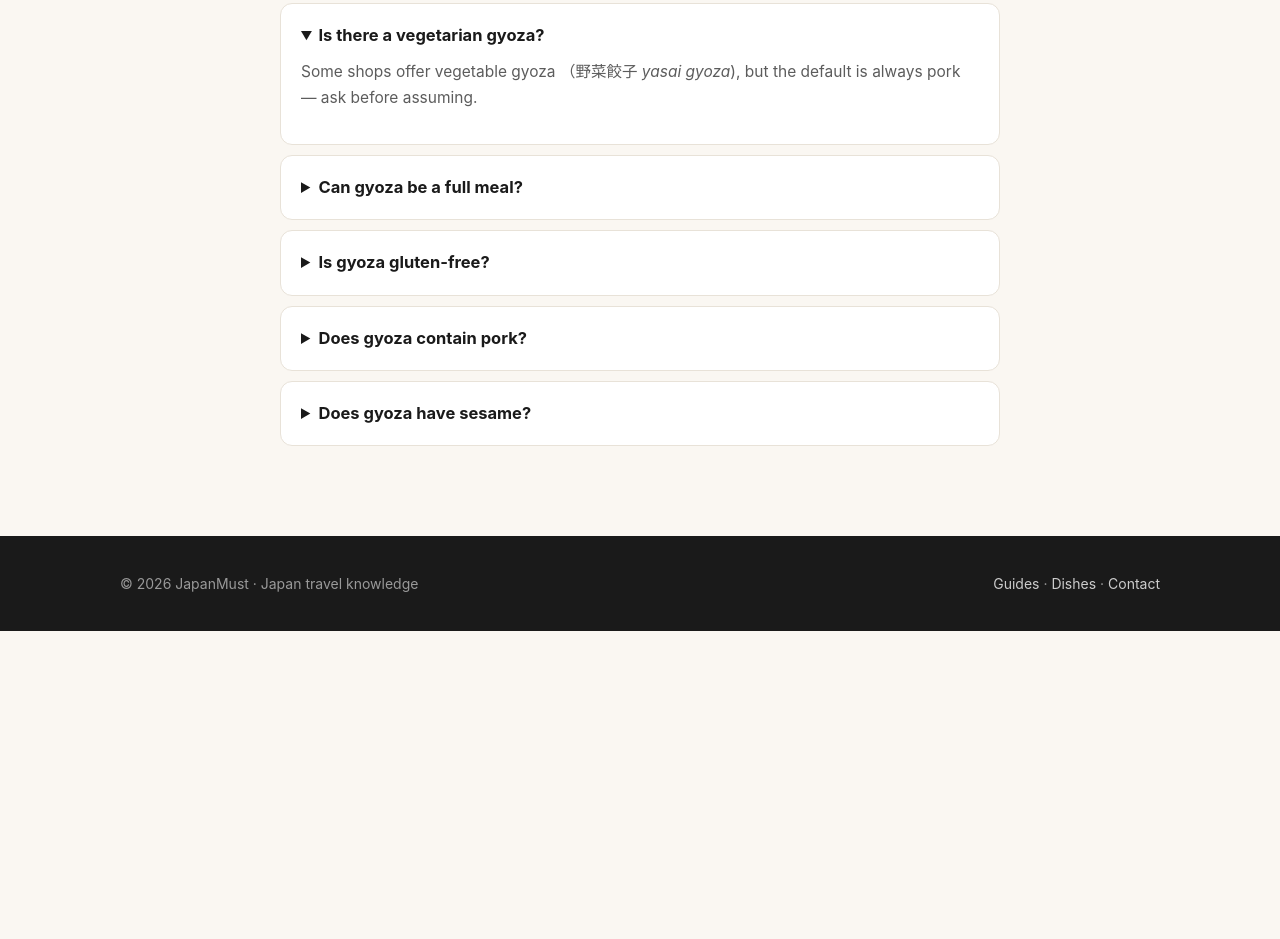
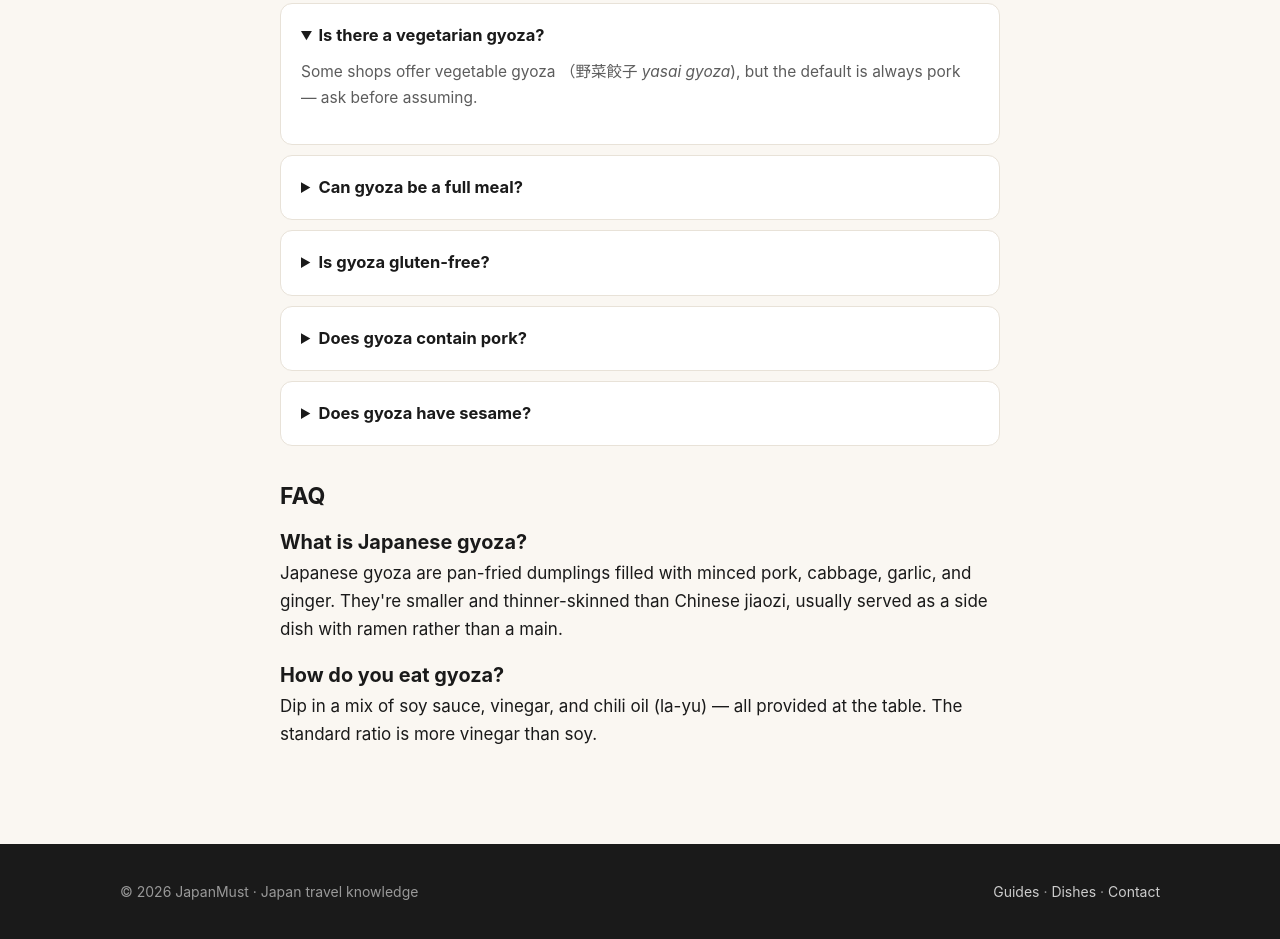
Before and after one commit to drrootBro/japanmust, a plain HTML site: page dishes/gyoza/index.html in a window 1280 px wide. Shown: the part 2420-3359 px from the top of the page. Before the commit the page ends 3051 px from the top, so only its background shows below. Drawn offline with Linux system fonts and the light colour scheme.

Commit message:
Add visible FAQ to dishes/gyoza (match FAQPage JSON-LD)
Added FAQ section explaining gyoza and how to eat it.

```diff
--- a/dishes/gyoza/index.html
+++ b/dishes/gyoza/index.html
@@ -105,6 +105,11 @@
       <p>Often. Many recipes add sesame oil to the filling or use it for frying. If you have a sesame allergy, ask “ごま油を使っていますか？”.</p>
     </details>
   </div>
+  <h2>FAQ</h2>
+    <h3>What is Japanese gyoza?</h3>
+    <p>Japanese gyoza are pan-fried dumplings filled with minced pork, cabbage, garlic, and ginger. They're smaller and thinner-skinned than Chinese jiaozi, usually served as a side dish with ramen rather than a main.</p>
+    <h3>How do you eat gyoza?</h3>
+    <p>Dip in a mix of soy sauce, vinegar, and chili oil (la-yu) — all provided at the table. The standard ratio is more vinegar than soy.</p>
 </article>
 
 <footer>
```
